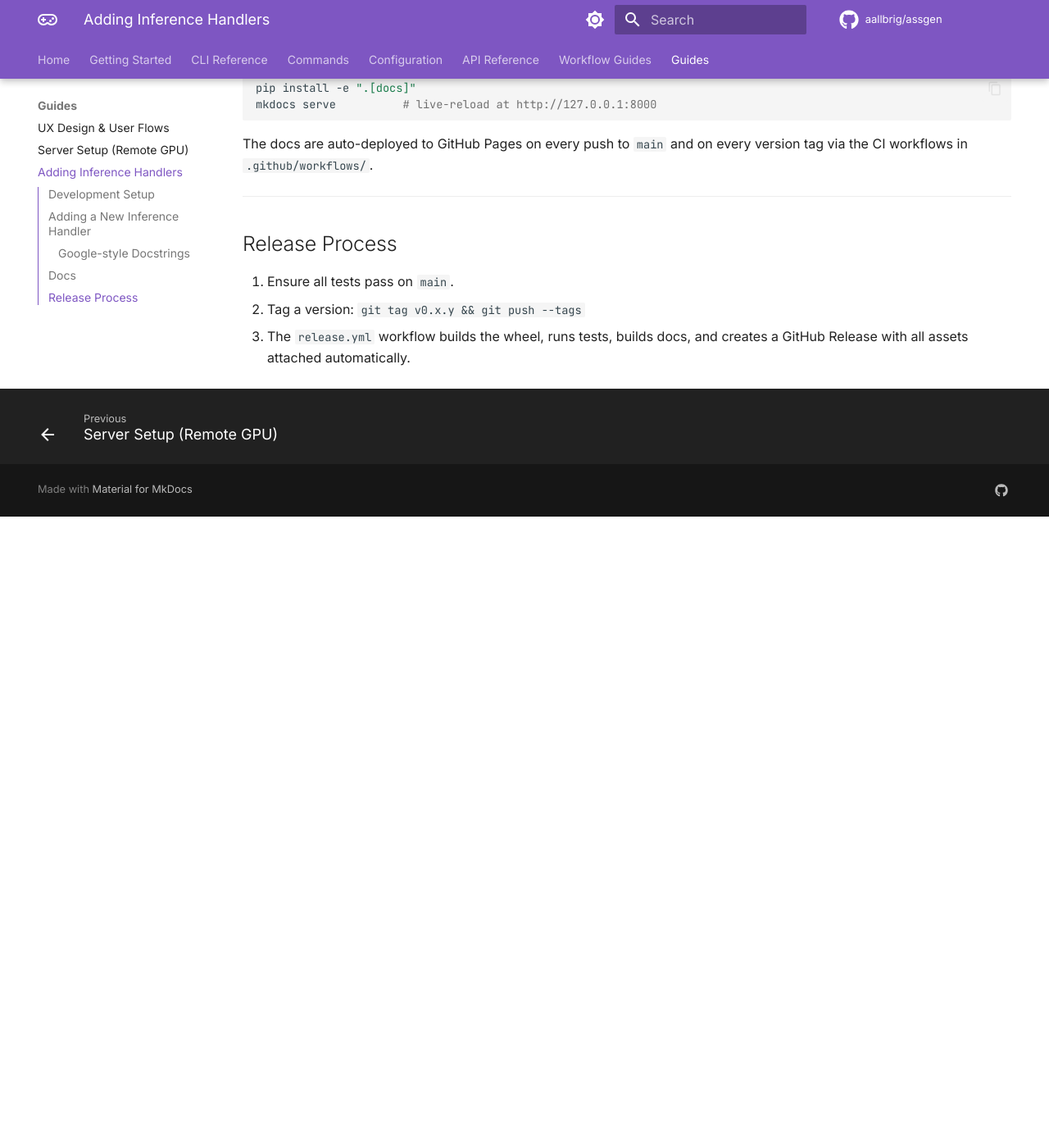
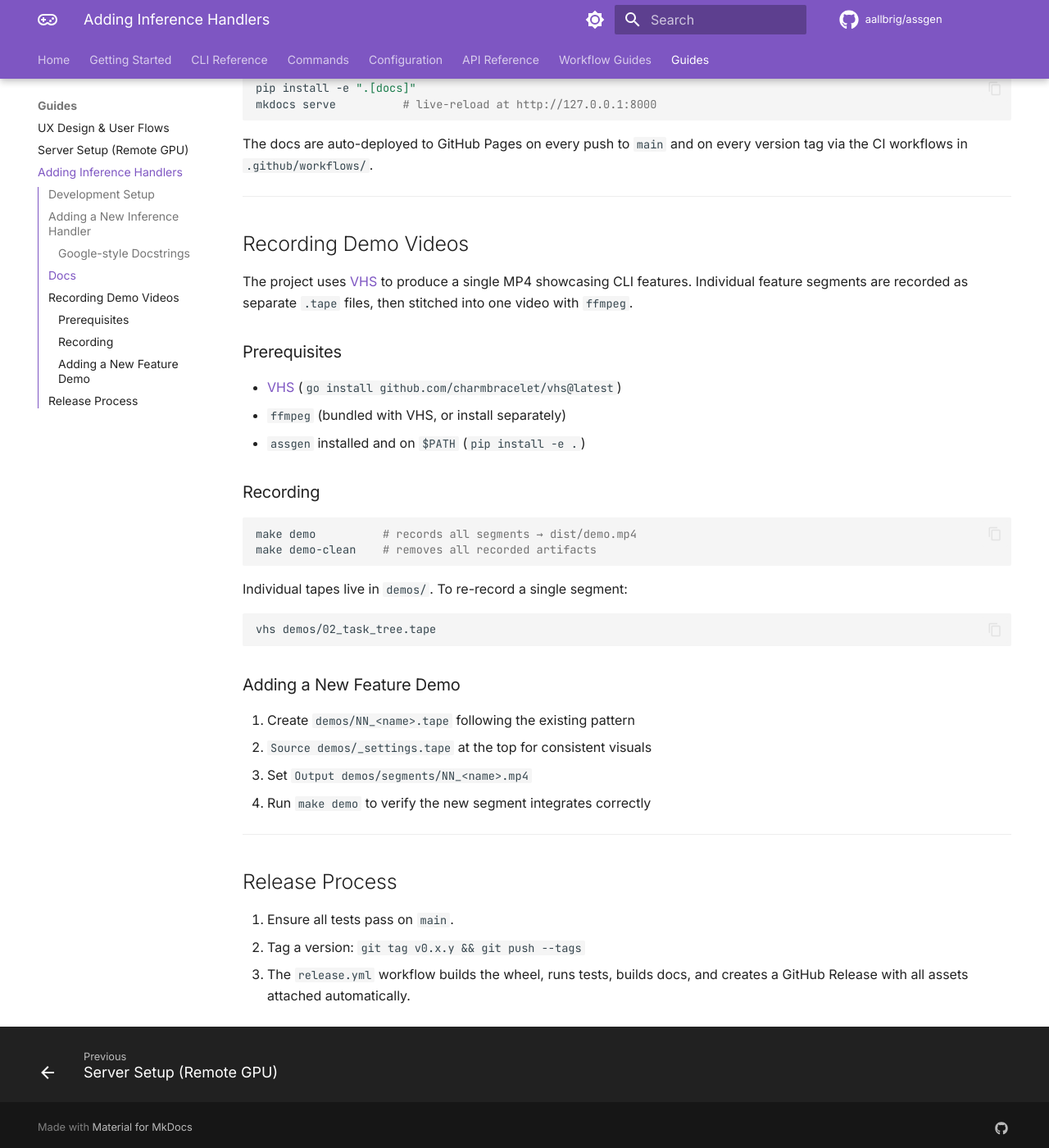
Before and after one commit to aallbrig/assgen, an MkDocs documentation site: the page built from docs/contributing.md, in a window 1280 px wide and 1400 px high, scrolled down 1850 px. Shown: the whole window at 82% size. Built offline with MkDocs 1.6.1 and Material for MkDocs 9.7.7, drawn with Linux system fonts in a browser that asks for light colours; comment, search, counter and statistics services are not loaded; before the commit the page ends 2480 px from its top, so only the background shows below that.

Commit message:
feat: add VHS-based CLI demo video system
Add 10 VHS tape files that record deterministic demos of key assgen
features (version, task tree, model catalog, config, server management,
procedural generation, compose pipelines, job management, output formats,
and upgrade check).

- demos/_settings.tape: shared visual settings (Dracula theme, 1200x700)
- demos/01-10_*.tape: one tape per feature segment
- scripts/record-demo.sh: orchestrator that records all tapes and
  stitches segments into dist/demo.mp4 via ffmpeg
- Makefile: 'demo' and 'demo-clean' targets
- docs/contributing.md: recording instructions for contributors
- .gitignore: exclude demos/segments/ intermediate files

Co-authored-by: Copilot <223556219+Copilot@users.noreply.github.com>

````diff
--- a/docs/contributing.md
+++ b/docs/contributing.md
@@ -96,6 +96,40 @@ every version tag via the CI workflows in `.github/workflows/`.
 
 ---
 
+## Recording Demo Videos
+
+The project uses [VHS](https://github.com/charmbracelet/vhs) to produce a
+single MP4 showcasing CLI features.  Individual feature segments are recorded
+as separate `.tape` files, then stitched into one video with `ffmpeg`.
+
+### Prerequisites
+
+- [VHS](https://github.com/charmbracelet/vhs) (`go install github.com/charmbracelet/vhs@latest`)
+- `ffmpeg` (bundled with VHS, or install separately)
+- `assgen` installed and on `$PATH` (`pip install -e .`)
+
+### Recording
+
+```bash
+make demo          # records all segments → dist/demo.mp4
+make demo-clean    # removes all recorded artifacts
+```
+
+Individual tapes live in `demos/`.  To re-record a single segment:
+
+```bash
+vhs demos/02_task_tree.tape
+```
+
+### Adding a New Feature Demo
+
+1. Create `demos/NN_<name>.tape` following the existing pattern
+2. `Source demos/_settings.tape` at the top for consistent visuals
+3. Set `Output demos/segments/NN_<name>.mp4`
+4. Run `make demo` to verify the new segment integrates correctly
+
+---
+
 ## Release Process
 
 1. Ensure all tests pass on `main`.
````
Also changed, not shown: 14 other files.
